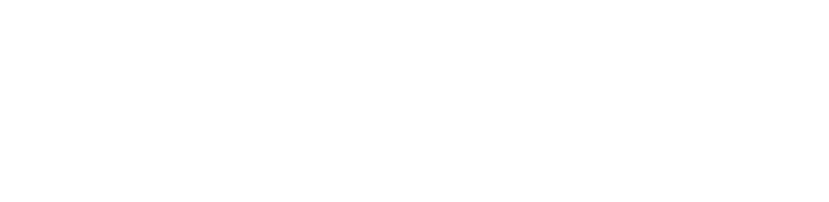
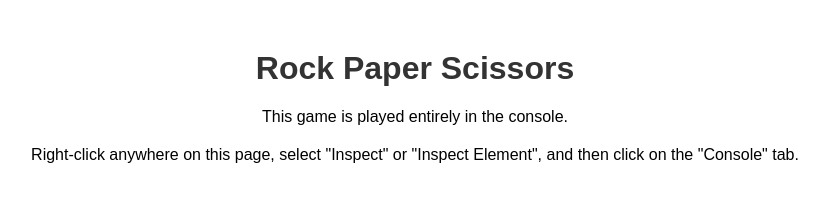
Before and after one commit to nv23046-mohammed-ali/Rock-Paper-Scissors, a plain HTML site: page index.html in a window 1280 px wide. Shown: the whole page, without its empty margins (225-1054 px from the left). Drawn offline with Linux system fonts and the light colour scheme.

Commit message:
Update index.html

```diff
--- a/index.html
+++ b/index.html
@@ -1,11 +1,28 @@
 <!DOCTYPE html>
 <html lang="en">
 <head>
-  <meta charset="UTF-8">
-  <meta name="viewport" content="width=device-width, initial-scale=1.0">
-  <title>Rock Paper Scissors</title>
+    <meta charset="UTF-8">
+    <meta name="viewport" content="width=device-width, initial-scale=1.0">
+    <title>Rock Paper Scissors Game</title>
+    <style>
+        body {
+            font-family: Arial, sans-serif;
+            text-align: center;
+            margin-top: 50px;
+        }
+        h1 {
+            color: #333;
+        }
+        p {
+            margin: 20px;
+        }
+    </style>
 </head>
 <body>
-  <script src="script.js"></script>
+    <h1>Rock Paper Scissors</h1>
+    <p>This game is played entirely in the console.</p>
+    <p>Right-click anywhere on this page, select "Inspect" or "Inspect Element", and then click on the "Console" tab.</p>
+
+    <script src="script.js"></script>
 </body>
 </html>
```
